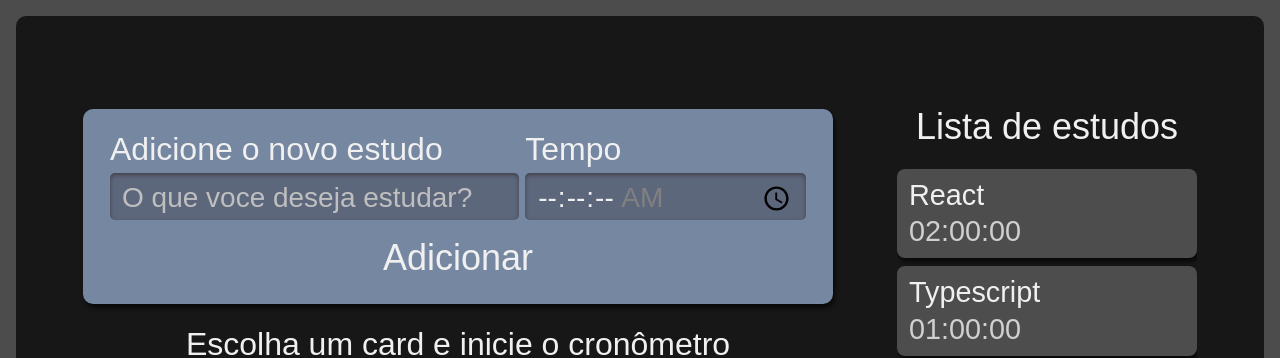
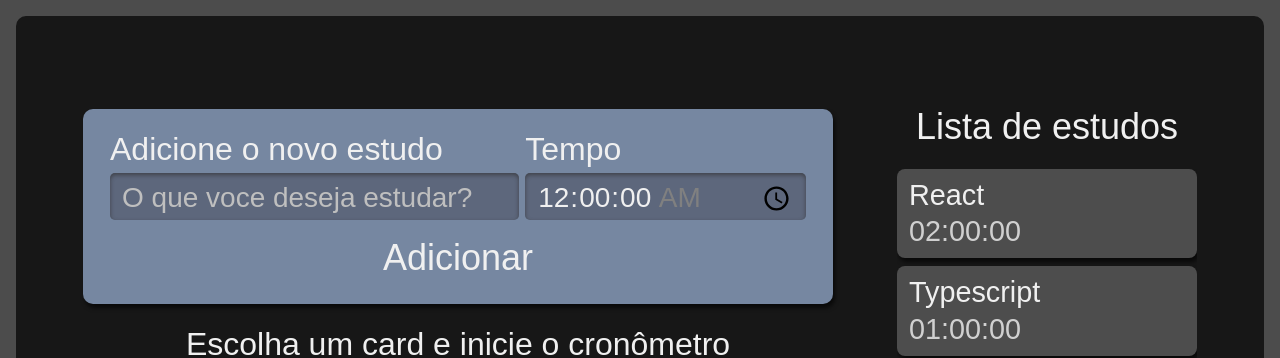
Before and after one commit to Bbeluco/TypeScriptReactProject, a React (Create React App) app: page / in a window 1280 px wide. Shown: the top 358 px of the page. Built offline with nearby package versions, Linux system fonts and the light colour scheme.

Commit message:
Add task dynamic inputs

```diff
--- a/src/components/Formulario/formularioComponent.tsx
+++ b/src/components/Formulario/formularioComponent.tsx
@@ -4,19 +4,30 @@ import style from './Formulario.module.scss';
 
 class Formulario extends React.Component {
     private placeholderTarefaText: string = 'O que voce deseja estudar?'
+    state = {
+        nome: "",
+        tempo: "00:00"
+    }
+
+    verificarAdicaoLista(evento: React.FormEvent<HTMLFormElement>){
+        evento.preventDefault();
+        console.log(this.state);
+    }
 
     render(): React.ReactNode {
-        return <form className={style.novaTarefa}>
+        return (
+        <form className={style.novaTarefa} onSubmit={this.verificarAdicaoLista.bind(this)}>
             <div className={style.inputContainer}>
                 <label htmlFor='tarefa'>Adicione o novo estudo</label>
-                <input type="text" name="tarefa" id="tarefa" placeholder={this.placeholderTarefaText} required/>
+                <input type="text" value={this.state.nome} onChange={evento => this.setState({...this.state, nome: evento.target.value})} name="tarefa" id="tarefa" placeholder={this.placeholderTarefaText} required/>
             </div>
             <div className={style.inputContainer}>
                 <label>Tempo</label>
-                <input type="time" step="1" name="tempo" id="tempo" min="00:00:00" max="01:30:00" required/>
+                <input type="time" value={this.state.tempo} onChange={evento => this.setState({...this.state, tempo: evento.target.value})} step="1" name="tempo" id="tempo" min="00:00:00" max="01:30:00" required/>
             </div>
             <Botao text="Adicionar"/>
         </form>
+        )
     }
 }
 
```
